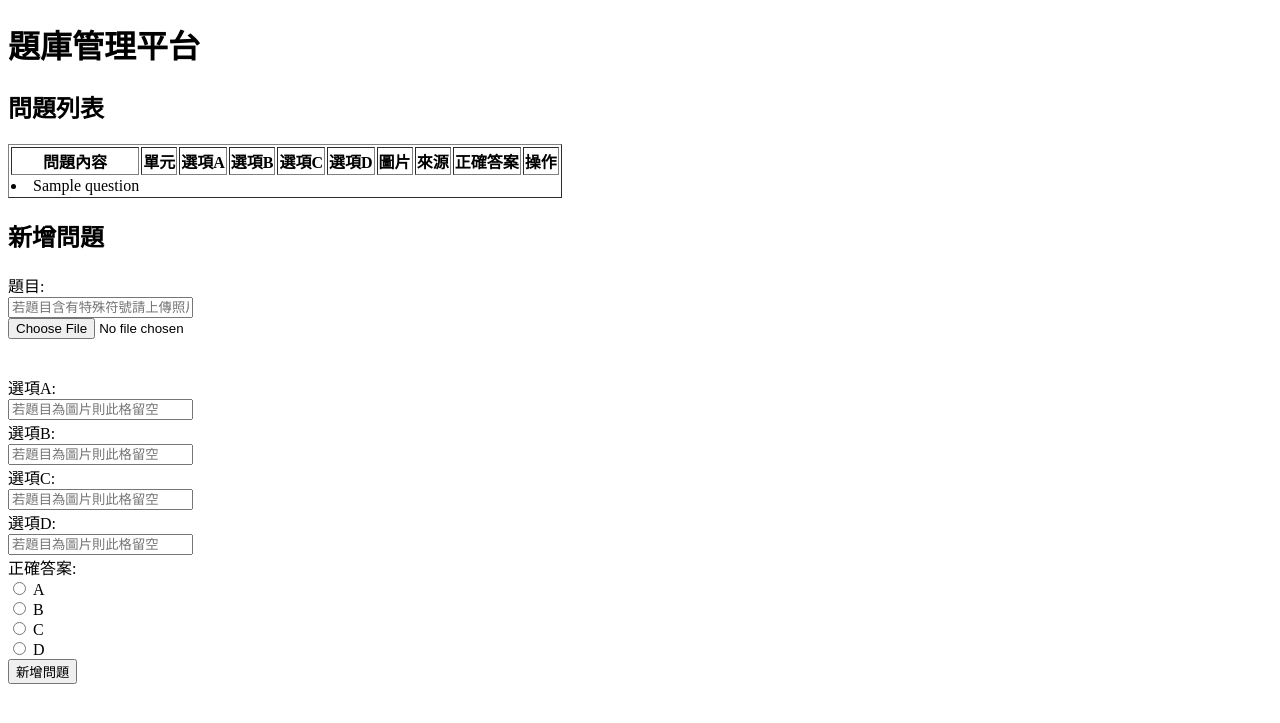
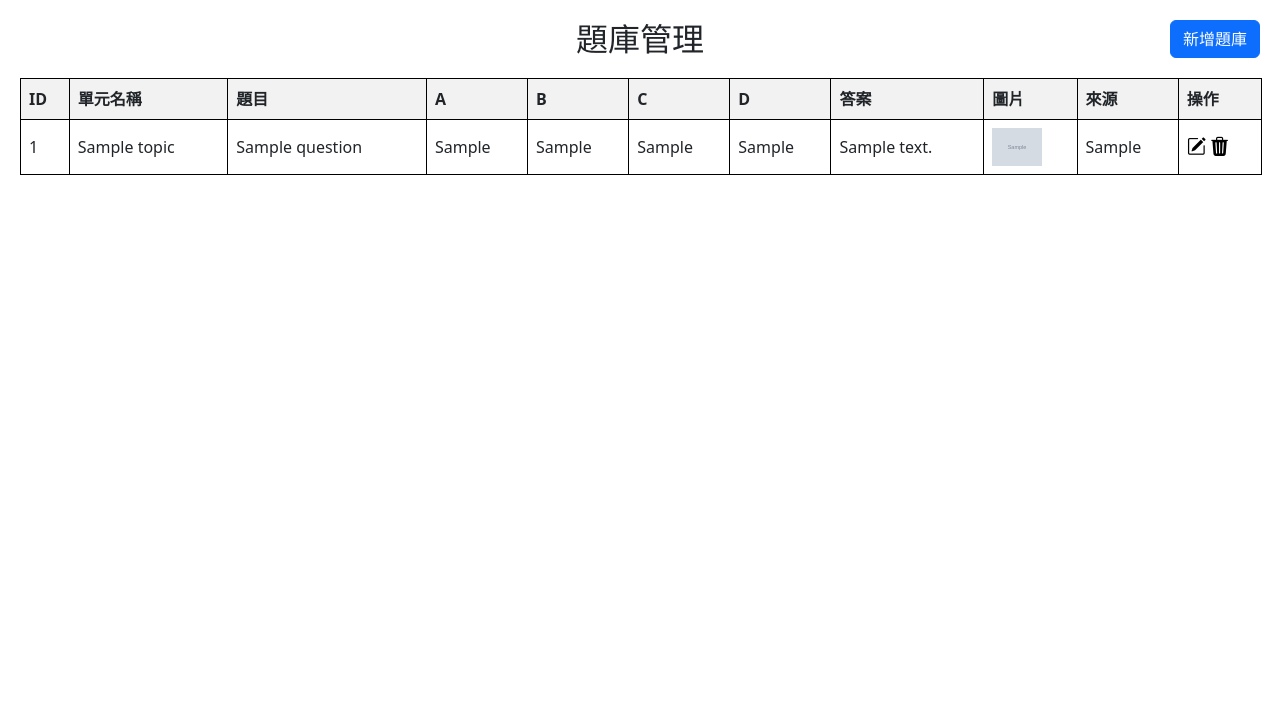
Before and after one commit to csiejar/projectNew, a FastAPI app: page /questionAdmin in a window 1280 px wide. Shown: the top 723 px of the page. Run offline with FastAPI, Linux system fonts and the light colour scheme; tables that the repository leaves empty hold one stand-in row (values such as "Sample post"); grey boxes marked "Sample" are stand-in pictures; lists and menus that the app fills with data are empty.

Commit message:
questionAdminBasicV1-0402

```diff
--- a/frontend/static/questionAdmin/script.js
+++ b/frontend/static/questionAdmin/script.js
@@ -1,79 +1,258 @@
-let imgUrl = "";
-document.getElementById("submit").addEventListener("click", function(event) {
-    event.preventDefault(); // 防止表單提交後頁面刷新
+let topicsMap = {}; // 存 topicID -> title
+let topicsArray = []; // 存 topic 物件，方便下拉選單使用
+let currentEditID = null; // 目前正在編輯的題目 ID
 
-    // 獲取題目與選項的值
-    let question = document.getElementById("questionContent").value;
-    let optionA = document.getElementById("optionA").value;
-    let optionB = document.getElementById("optionB").value;
-    let optionC = document.getElementById("optionC").value;
-    let optionD = document.getElementById("optionD").value;
+async function fetchTopics() {
+    try {
+        let response = await fetch("/api/getAllTopics");
+        let data = await response.json();
 
-    // 獲取選中的正確答案
-    let correctAnswer = document.querySelector('input[name="correctAnswer"]:checked');
-
-    // 確保有選擇正確答案，否則給予提示
-    if (!correctAnswer) {
-        console.log("請選擇正確答案！");
-        return;
-    }
-    if (question === "") {
-        question = imgUrl.toString();
-    }
-    console.log(question);
-    console.log("題目:", question);
-    console.log("選項A:", optionA);
-    console.log("選項B:", optionB);
-    console.log("選項C:", optionC);
-    console.log("選項D:", optionD);
-    console.log("正確答案:", correctAnswer.value);
+        data.forEach((topic) => {
+            topicsMap[topic.topicID] = topic.title;
         });
 
-document.getElementById("questionImage").addEventListener("change", function(event) {
-    const file = event.target.files[0];
-    const shoudeBeDisabledOptions = document.getElementsByClassName("optionInput");
-    const shoudeBeDisabledContent = document.getElementById("questionContent")
-    if (file) {
-        imgUrl = URL.createObjectURL(file);
-        console.log("imgUrl:", imgUrl);
-        shoudeBeDisabledContent.disabled = true;
-        for (let i = 0; i < shoudeBeDisabledOptions.length; i++) {
-            shoudeBeDisabledOptions[i].disabled = true;
-        }
-        const reader = new FileReader();
-        reader.onload = function(e) {
-            const imgPreview = document.getElementById("imgPreview");
-            imgPreview.src = e.target.result;
-            imgPreview.style.display = "block"; // 顯示圖片預覽
-        };
-        reader.readAsDataURL(file);
+        topicsArray = data; // 儲存完整 topic 陣列
+        fetchQuestions();
+    } catch (error) {
+        console.error("載入單元失敗:", error);
     }
 }
-);
 
-document.addEventListener("DOMContentLoaded", function() {
-    fetch("/api/getAllQuestions", {
-        method: "GET",
-        headers: {
-            "Content-Type": "application/json"
+async function fetchQuestions() {
+    try {
+        let response = await fetch("/api/getAllQuestions");
+        let data = await response.json();
+
+        let tableBody = document.querySelector("#questionsTable tbody");
+        tableBody.innerHTML = ""; // 清空舊資料
+
+        data.forEach((question) => {
+            let row = document.createElement("tr");
+
+            row.innerHTML = `
+                <td>${question.questionID}</td>
+                <td>${topicsMap[question.topicID] || "未知單元"}</td>
+                <td>${question.question}</td>
+                <td>${question.optionA}</td>
+                <td>${question.optionB}</td>
+                <td>${question.optionC}</td>
+                <td>${question.optionD}</td>
+                <td>${question.answer}</td>
+                <td>${
+                    question.image
+                        ? `<img src="${question.image}" width="50">`
+                        : "無"
+                }</td>
+                <td>${question.source}</td>
+                <td>
+                    <button class="btn btn-link p-0 edit-btn" onclick="openEditModal(${
+                        question.questionID
+                    }, ${question.topicID}, '${question.question}', '${question.optionA}', '${question.optionB}', '${question.optionC}', '${question.optionD}', '${question.answer}', '${question.image}', '${question.source}')">
+                        <i class="bi bi-pencil-square"></i>
+                    </button>
+                    <button class="btn btn-link p-0 delete-btn" onclick="deleteQuestion(${
+                        question.questionID
+                    })">
+                        <i class="bi bi-trash3-fill"></i>
+                    </button>
+                </td>
+            `;
+
+            tableBody.appendChild(row);
+        });
+    } catch (error) {
+        console.error("載入題目失敗:", error);
+    }
+}
+
+function deleteQuestion(questionID) {
+    if (confirm("確定要刪除這個問題嗎？")) {
+        fetch("/api/deleteQuestion", {
+            method: "POST",
+            headers: { "Content-Type": "application/json" },
+            body: JSON.stringify({ questionID: Number(questionID) }),
+        })
+            .then((response) => {
+                if (response.ok) {
+                    alert("刪除成功！");
+                    fetchQuestions();
+                } else {
+                    alert("刪除失敗！");
                 }
             })
-    .then(response => {
-        if (!response.ok) {
-            throw new Error("Network response was not ok");
+            .catch((error) => console.error("刪除問題失敗:", error));
     }
-        return response.json();
-    })
+}
+
+function openEditModal(
+    questionID,
+    topicID,
+    question,
+    optionA,
+    optionB,
+    optionC,
+    optionD,
+    answer,
+    image,
+    source
+) {
+    currentEditID = questionID;
+    document.getElementById("editQuestionID").value = questionID;
+    document.getElementById("editQuestion").value = question;
+    document.getElementById("editOptionA").value = optionA;
+    document.getElementById("editOptionB").value = optionB;
+    document.getElementById("editOptionC").value = optionC;
+    document.getElementById("editOptionD").value = optionD;
+    document.getElementById("editImage").value = image;
+    document.getElementById("editSource").value = source;
+
+    // 設定下拉選單的預設答案
+    document.getElementById("editAnswer").value = answer;
+
+    // 生成單元選擇
+    let topicSelect = document.getElementById("editTopicID");
+    topicSelect.innerHTML = ""; // 清空舊選項
+    topicsArray.forEach((topic) => {
+        let option = document.createElement("option");
+        option.value = topic.topicID;
+        option.textContent = topic.title;
+        if (topic.topicID == topicID) {
+            option.selected = true;
+        }
+        topicSelect.appendChild(option);
+    });
+
+    document.getElementById("editModal").style.display = "block";
+}
+function closeModal() {
+    document.getElementById("editModal").style.display = "none";
+}
+
+async function saveEdit() {
+    let questionID = currentEditID;
+    let topicID = document.getElementById("editTopicID").value;
+    let question = document.getElementById("editQuestion").value;
+    let optionA = document.getElementById("editOptionA").value;
+    let optionB = document.getElementById("editOptionB").value;
+    let optionC = document.getElementById("editOptionC").value;
+    let optionD = document.getElementById("editOptionD").value;
+    let answer = document.getElementById("editAnswer").value;
+    let image = document.getElementById("editImage").value;
+    let source = document.getElementById("editSource").value;
+
+    let response = await fetch("/api/editQuestion", {
+        method: "POST",
+        headers: { "Content-Type": "application/json" },
+        body: JSON.stringify({
+            questionID: Number(questionID), // 確保是數字
+            topicID: Number(topicID), // 確保是數字
+            question: question,
+            optionA: optionA,
+            optionB: optionB,
+            optionC: optionC,
+            optionD: optionD,
+            answer: answer,
+            image: image,
+            source: source,
+        }),
+    });
+
+    if (response.ok) {
+        alert("編輯成功！");
+        closeModal();
+        fetchQuestions();
+    } else {
+        let errorText = await response.text();
+        alert("編輯失敗！錯誤：" + errorText);
+    }
+}
+
+function init() {
+    // 初始化時載入題目
+    fetchTopics();
+}
+window.onload = init;
+
+function addQuestionForm() {
+    // 取得 Modal
+    let modal = document.getElementById("addModal");
+
+    // 清空 Modal 內容
+    document.getElementById("addQuestion").value = "";
+    document.getElementById("addOptionA").value = "";
+    document.getElementById("addOptionB").value = "";
+    document.getElementById("addOptionC").value = "";
+    document.getElementById("addOptionD").value = "";
+    document.getElementById("addAnswer").value = "";
+    document.getElementById("addImage").value = "";
+    document.getElementById("addSource").value = "";
+    document.getElementById("addTopicID").innerHTML = ""; // 清空單元選項
+
+    // 顯示 Modal
+    modal.style.display = "block";
+
+    // 取得單元資料來填充 <select id="addTopicID">
+    fetch("/api/getAllTopics")
+        .then(response => response.json())
         .then(data => {
-        console.log("所有題目:", data);
-        const questionList = document.getElementById("questionList");
-        data.forEach(question => {
-            const li = document.createElement("li");
-            li.textContent = question.question;
-            questionList.appendChild(li);
+            let topicSelect = document.getElementById("addTopicID");
+            topicSelect.innerHTML = ""; // 清空選項
+
+            data.forEach(topic => {
+                let option = document.createElement("option");
+                option.value = topic.topicID;
+                option.textContent = topic.title;
+                topicSelect.appendChild(option);
             });
         })
-    .catch(error => {
-        console.error("Fetch error:", error);
+        .catch(error => console.error("無法載入單元資料", error));
+}
+
+// 關閉 Modal
+function closeAddModal() {
+    document.getElementById("addModal").style.display = "none";
+}
+
+async function saveAdd() {
+    let topicID = document.getElementById("addTopicID").value;
+    let question = document.getElementById("addQuestion").value;
+    let optionA = document.getElementById("addOptionA").value;
+    let optionB = document.getElementById("addOptionB").value;
+    let optionC = document.getElementById("addOptionC").value;
+    let optionD = document.getElementById("addOptionD").value;
+    let answer = document.getElementById("addAnswer").value;
+    let image = document.getElementById("addImage").value;
+    let source = document.getElementById("addSource").value;
+
+    try {
+        let response = await fetch("/api/addQuestion", {
+            method: "POST",
+            headers: { "Content-Type": "application/json" },
+            body: JSON.stringify({
+                topicID: Number(topicID), // 確保是數字
+                question: question,
+                optionA: optionA,
+                optionB: optionB,
+                optionC: optionC,
+                optionD: optionD,
+                answer: answer,
+                image: image,
+                source: source,
+            }),
         });
-})
+
+        console.log(response); // 這次 response 是 Response 物件，而不是 Promise
+
+        if (response.ok) {
+            alert("新增成功！");
+            closeAddModal(); // 關閉 Modal
+            fetchQuestions(); // 重新載入題目列表
+        } else {
+            let errorText = await response.text(); // ❗ 這裡也要 `await`
+            alert("新增失敗！錯誤：" + errorText);
+        }
+    } catch (error) {
+        console.error("發生錯誤：", error);
+        alert("新增失敗！請檢查網路或伺服器狀態。");
+    }
+}
--- a/frontend/static/questionAdmin/style.css
+++ b/frontend/static/questionAdmin/style.css
@@ -0,0 +1,101 @@
+table {
+    width: 97%;
+    border-collapse: collapse;
+    margin: 20px;
+}
+
+th,
+td {
+    border: 1px solid black;
+    padding: 8px;
+    text-align: left;
+}
+
+th {
+    background-color: #f2f2f2;
+}
+
+button {
+    cursor: pointer;
+}
+/* 去除按鈕的背景和邊框，只顯示圖標 */
+button.btn-link {
+    background-color: transparent;  /* 背景透明 */
+    border: none;                   /* 去除邊框 */
+    padding: 0;                     /* 去除內邊距 */
+    text-decoration: none;          /* 去除文字裝飾 */
+}
+
+/* 編輯按鈕顏色 */
+button.edit-btn i {
+    font-size: 1.2rem;  /* 調整圖標大小 */
+    color: #000;  /* 黑色 */
+}
+
+/* 刪除按鈕顏色 */
+button.delete-btn i {
+    font-size: 1.2rem;  /* 調整圖標大小 */
+    color: #000;  /* 黑色 */
+}
+
+/* 當鼠標懸停時，改變圖標顏色 */
+button.edit-btn:hover i {
+    color: #0076ff;  /* 藍色 */
+}
+
+button.delete-btn:hover i {
+    color: #ff0019;  /* 紅色 */
+}
+/* 編輯視窗樣式 */
+.modal {
+    display: none;
+    position: fixed;
+    z-index: 1;
+    left: 0;
+    top: 0;
+    width: 100%;
+    height: 100%;
+    background-color: rgba(0, 0, 0, 0.5);
+}
+
+.modal-content {
+    background-color: white;
+    padding: 20px;
+    margin: 10% auto;
+    width: 50%;
+    border-radius: 10px;
+}
+
+.close {
+    float: right;
+    font-size: 20px;
+    cursor: pointer;
+}
+
+.header {
+    position: relative;
+    /* 讓 h1 依據這個區塊做絕對置中 */
+    display: flex;
+    align-items: center;
+    /* 垂直置中 */
+    justify-content: flex-end;
+    /* 讓按鈕靠右 */
+    margin: 20px 0;
+    padding: 0 20px;
+    /* 給點內距，避免邊界太擠 */
+}
+
+.header h1 {
+    position: absolute;
+    left: 50%;
+    transform: translateX(-50%);
+    /* 確保標題真正置中 */
+    font-size: 32px;
+    margin: 0;
+    white-space: nowrap;
+    /* 防止換行 */
+}
+
+.header button {
+    text-align: right;
+}
--- a/frontend/templates/questionAdmin/index.html
+++ b/frontend/templates/questionAdmin/index.html
@@ -1,69 +1,104 @@
 <!DOCTYPE html>
-<html lang="en">
+<html lang="zh-TW">
+
 <head>
     <meta charset="UTF-8">
     <meta name="viewport" content="width=device-width, initial-scale=1.0">
-    <title>題庫管理平台</title>
+    <title>題庫管理</title>
+    <link href="https://cdn.jsdelivr.net/npm/bootstrap@5.3.0/dist/css/bootstrap.min.css" rel="stylesheet">
+    <link rel="stylesheet" href="https://cdn.jsdelivr.net/npm/bootstrap-icons/font/bootstrap-icons.css">
     <link rel="stylesheet" href="{{ url_for('static', path='questionAdmin/style.css') }}">
 </head>
+
 <body>
-    <div>
-        <h1>題庫管理平台</h1>
-        <h2>問題列表</h2>
-        <table border="1">
+    <div class="header">
+        <h1>題庫管理</h1>
+        <button class="btn btn-primary" id="newQuestionBtn" onclick="addQuestionForm()">新增題庫</button>
+    </div>
+    <table id="questionsTable">
         <thead>
             <tr>
-                    <th>問題內容</th>
-                    <th>單元</th>
-                    <th>選項A</th>
-                    <th>選項B</th>
-                    <th>選項C</th>
-                    <th>選項D</th>
+                <th>ID</th>
+                <th>單元名稱</th>
+                <th>題目</th>
+                <th>A</th>
+                <th>B</th>
+                <th>C</th>
+                <th>D</th>
+                <th>答案</th>
                 <th>圖片</th>
                 <th>來源</th>
-                    <th>正確答案</th>
                 <th>操作</th>
             </tr>
         </thead>
-            <tbody id="questionList">
-                <!-- 問題列表將在這裡動態生成 -->
-            </tbody>
+        <tbody></tbody>
     </table>
 
-        <h2>新增問題</h2>
-        <form id="addQuestionForm">
-            <label for="questionContent">題目:</label><br>
-            <input type="text" id="questionContent" name="questionContent" placeholder="若題目含有特殊符號請上傳照片"><br>
-            <input type="file" id="questionImage" name="questionImage" accept="image/*"><br>
-            <button type="button" id="deleteImg" style="display: none;">移除已上傳圖片</button><br>
-            <img id="imgPreview" src="" alt="Image Preview" style="display:none; max-width: 200px; max-height: 200px;"><br>
+    <!-- 修改編輯視窗 -->
+    <div id="editModal" class="modal">
+        <div class="modal-content">
+            <span class="close" onclick="closeModal()">&times;</span>
+            <h3>編輯題目</h3>
+            <input type="hidden" id="editQuestionID">
+            <label>題目：</label>
+            <input type="text" id="editQuestion"><br>
+            <label>單元：</label>
+            <select id="editTopicID"></select><br>
+            <label>A：</label>
+            <input type="text" id="editOptionA"><br>
+            <label>B：</label>
+            <input type="text" id="editOptionB"><br>
+            <label>C：</label>
+            <input type="text" id="editOptionC"><br>
+            <label>D：</label>
+            <input type="text" id="editOptionD"><br>
+            <label>答案：</label>
+            <select id="editAnswer">
+                <option value="A">A</option>
+                <option value="B">B</option>
+                <option value="C">C</option>
+                <option value="D">D</option>
+            </select><br>
+            <label>圖片：</label>
+            <input type="text" id="editImage"><br>
+            <label>來源：</label>
+            <input type="text" id="editSource"><br>
+            <button onclick="saveEdit()">儲存</button>
+        </div>
+    </div>
 
-            <label for="optionA">選項A:</label><br>
-            <input type="text" class="optionInput" id="optionA" name="optionA" placeholder="若題目為圖片則此格留空"><br>
+    <!-- 新增題目視窗 -->
+    <div id="addModal" class="modal">
+        <div class="modal-content">
+            <span class="close" onclick="closeAddModal()">&times;</span>
+            <h3>新增題目</h3>
+            <label>題目：</label>
+            <input type="text" id="addQuestion"><br>
+            <label>單元：</label>
+            <select id="addTopicID"></select><br>
+            <label>A：</label>
+            <input type="text" id="addOptionA"><br>
+            <label>B：</label>
+            <input type="text" id="addOptionB"><br>
+            <label>C：</label>
+            <input type="text" id="addOptionC"><br>
+            <label>D：</label>
+            <input type="text" id="addOptionD"><br>
+            <label>答案：</label>
+            <select id="addAnswer">
+                <option value="A">A</option>
+                <option value="B">B</option>
+                <option value="C">C</option>
+                <option value="D">D</option>
+            </select><br>
+            <label>圖片：</label>
+            <input type="text" id="addImage"><br>
+            <label>來源：</label>
+            <input type="text" id="addSource"><br>
+            <button onclick="saveAdd()">儲存</button>
+        </div>
 
-            <label for="optionB">選項B:</label><br>
-            <input type="text" class="optionInput" id="optionB" name="optionB" placeholder="若題目為圖片則此格留空"><br>
+    <script src="{{ url_for('static', path='questionAdmin/script.js') }}"></script>
+</body>
 
-            <label for="optionC">選項C:</label><br>
-            <input type="text" class="optionInput" id="optionC" name="optionC" placeholder="若題目為圖片則此格留空"><br>
-
-            <label for="optionD">選項D:</label><br>
-            <input type="text" class="optionInput" id="optionD" name="optionD" placeholder="若題目為圖片則此格留空"><br>
-
-            <label for="correctAnswer">正確答案:</label><br>
-            <input type="radio" id="AnsOptionA" name="correctAnswer" value="A">
-            <label for="optionA">A</label><br>
-            <input type="radio" id="AnsOptionB" name="correctAnswer" value="B">
-            <label for="optionB">B</label><br>
-            <input type="radio" id="AnsOptionC" name="correctAnswer" value="C">
-            <label for="optionC">C</label><br>
-            <input type="radio" id="AnsOptionD" name="correctAnswer" value="D">
-            <label for="optionD">D</label><br>
-
-            <button type="submit" id="submit">新增問題</button>
-        </form>
-
-
-</body>
-<script src="{{ url_for('static', path='questionAdmin/script.js') }}"></script>
 </html>
```
Also changed, not shown: backend/APIrouter.py (+60 -0 lines), backend/database/dbMain.py (+67 -0 lines). Lines whose indentation alone changed are shown as unchanged.
